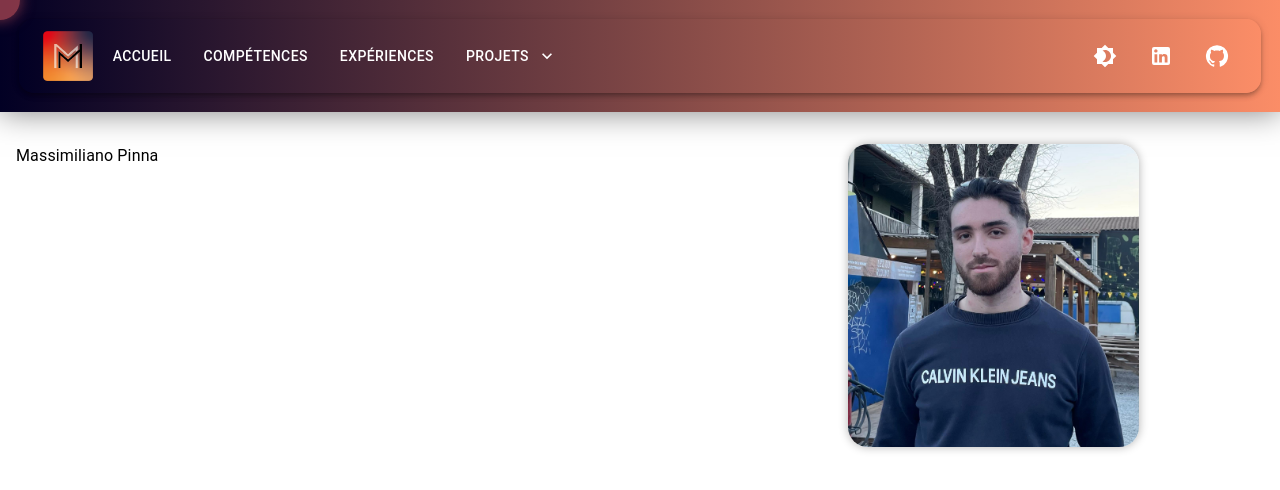
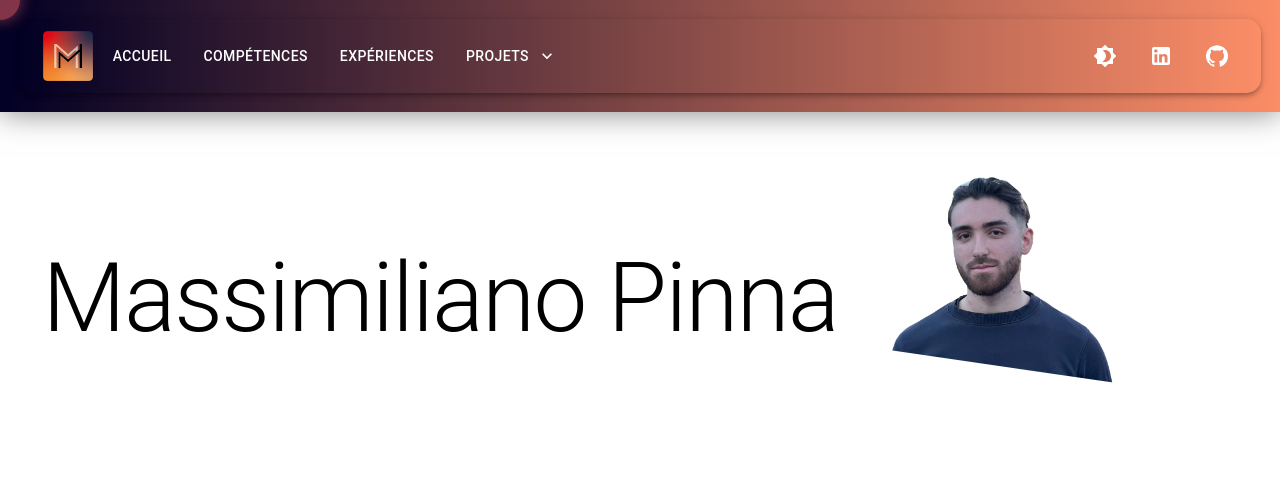
Before and after one commit to Massi-px/cv_en_ligne, a React (Create React App) app: page / in a window 1280 px wide. Shown: the top 490 px of the page. Built offline with nearby package versions, Linux system fonts and the light colour scheme.

Commit message:
change grid

```diff
--- a/src/assets/css/Home.css
+++ b/src/assets/css/Home.css
@@ -60,6 +60,8 @@
   color: #61dafb;
 }
 
+
+
 .circle {
   position: absolute;
   width: 40px;
@@ -73,8 +75,13 @@
 }
 
 .identity{
-  display: flex;
   justify-content: space-between;
+  align-items: center;
+}
+
+.identity-title{
+  text-align: right;
+  padding-right: 10px;
 }
 
 .blockDark{
@@ -92,5 +99,5 @@
   width: 70%;
   min-height: 30%;
   border-radius: 20px;
-  box-shadow: 0 0 10px rgb(0 0 0 / 30%);
+  clip-path: polygon(40% 0, 100% 50%, 100% 80%, 0 66%);
 }
--- a/src/pages/Home.jsx
+++ b/src/pages/Home.jsx
@@ -5,7 +5,7 @@ import Box from "@mui/material/Box";
 import MuiNavbar from "../components/MuiNavbar";
 import {links2} from "../components/Tabs";
 import {Grid, Typography} from "@mui/material";
-import massi from "../assets/img/massimiliano_pinna.jpg";
+import massi from "../assets/img/massimiliano_pinna-removebg.png";
 
 export default function Home() {
     const [darkMode, setDarkMode] = useState(false);
@@ -57,8 +57,8 @@ export default function Home() {
                     </Box>
                     <Box className='Home-body'>
                         <Grid container className='identity'>
-                            <Grid item xs={8}>
-                                <Typography>Massimiliano Pinna</Typography>
+                            <Grid item xs={8} className='identity-title'>
+                                <Typography variant='h1'>Massimiliano Pinna</Typography>
                             </Grid>
                             <Grid item xs={4}>
                                 <img src={massi} className='massiPhoto' alt="massimiliano_pinna" />
```
Also changed, not shown: src/assets/img/massimiliano_pinna-removebg.png (added).
